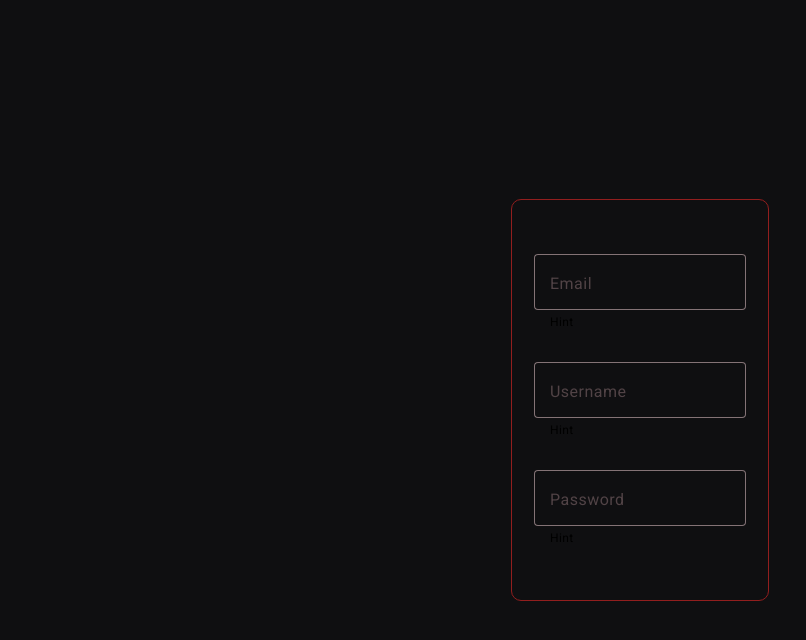
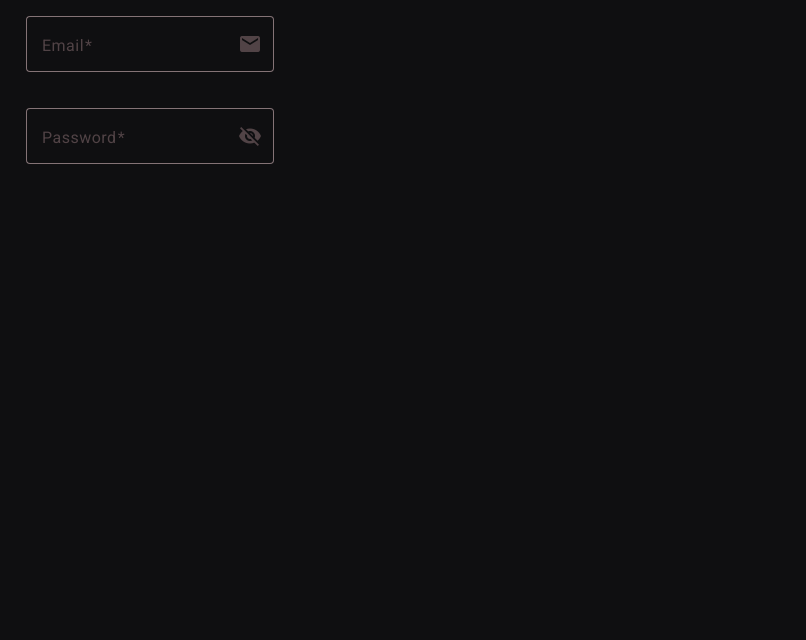
Before and after one commit to chopsticks-user/Springular, an Angular app in the folder frontend/: page /signup in a window 1280 px wide. Shown: the top 640 px of the page, without its empty margins (0-806 px from the left). Built offline with nearby package versions, Linux system fonts and the light colour scheme.

Commit message:
Apply theme color to input text

```diff
--- a/frontend/src/app/components/login/login.component.css
+++ b/frontend/src/app/components/login/login.component.css
@@ -1,22 +1,20 @@
 :host {
   --prompt-border: 1px solid var(--border-secondary);
+  --text-color: var(--foreground-light);
 }
 
 .container {
   display: flex;
-  height: 100%;
+  flex-direction: column;
   justify-content: center;
   align-items: center;
+  width: 300px;
 }
 
-.prompt-container {
-  display: flex;
-  flex-direction: column;
-  padding-top: 50px;
-  /* justify-content: center; */
-  align-items: center;
-  width: 20%;
-  height: 50%;
-  border: var(--prompt-border);
-  border-radius: 10px;
+mat-hint {
+  color: var(--text-color);
 }
+
+#mat-input-0 {
+  color: var(--text-color);
+}
--- a/frontend/src/app/components/login/login.component.html
+++ b/frontend/src/app/components/login/login.component.html
@@ -1,16 +1,18 @@
-<!-- <mat-dialog-content>
+<div class="container">
   <form [formGroup]="login">
     <p>
       <mat-form-field appearance="outline">
         <mat-label>Email</mat-label>
-        <input formControlName="email" matInput style="color: white" />
+        <input formControlName="email" matInput />
         <mat-icon matSuffix>mail</mat-icon>
+        <mat-hint></mat-hint>
       </mat-form-field>
     </p>
     <p>
       <mat-form-field appearance="outline">
         <mat-label>Password</mat-label>
         <input
+          class="text-field"
           matInput
           [type]="hide ? 'password' : 'text'"
           formControlName="password"
@@ -20,11 +22,8 @@
         <mat-icon matSuffix (click)="hide = !hide">
           {{ hide ? "visibility_off" : "visibility" }}
         </mat-icon>
+        <mat-hint></mat-hint>
       </mat-form-field>
     </p>
   </form>
-</mat-dialog-content> -->
-<!-- <mat-dialog-actions>
-  <button mat-button (click)="onNoClick()">No Thanks</button>
-  <button mat-button cdkFocusInitial>Ok</button>
-</mat-dialog-actions> -->
+</div>
--- a/frontend/src/app/components/signup/signup.component.css
+++ b/frontend/src/app/components/signup/signup.component.css
@@ -1,21 +1,20 @@
 :host {
   --prompt-border: 1px solid var(--border-secondary);
+  --text-color: var(--foreground-light);
 }
 
 .container {
   display: flex;
-  height: 100%;
-  justify-content: center;
-  align-items: center;
-}
-
-.prompt-container {
-  display: flex;
   flex-direction: column;
   justify-content: center;
   align-items: center;
-  width: 20%;
-  height: 50%;
-  border: var(--prompt-border);
-  border-radius: 10px;
+  width: 300px;
 }
+
+mat-hint {
+  color: var(--text-color);
+}
+
+#mat-input-0 {
+  color: var(--text-color);
+}
--- a/frontend/src/app/components/signup/signup.component.html
+++ b/frontend/src/app/components/signup/signup.component.html
@@ -1,25 +1,29 @@
 <div class="container">
-  <div class="prompt-container">
+  <form [formGroup]="signup">
     <p>
       <mat-form-field appearance="outline">
         <mat-label>Email</mat-label>
-        <input matInput placeholder="" />
-        <mat-hint>Hint</mat-hint>
-      </mat-form-field>
-    </p>
-    <p>
-      <mat-form-field appearance="outline">
-        <mat-label>Username</mat-label>
-        <input matInput placeholder="" />
-        <mat-hint>Hint</mat-hint>
+        <input formControlName="email" matInput />
+        <mat-icon matSuffix>mail</mat-icon>
+        <mat-hint></mat-hint>
       </mat-form-field>
     </p>
     <p>
       <mat-form-field appearance="outline">
         <mat-label>Password</mat-label>
-        <input matInput placeholder="" />
-        <mat-hint>Hint</mat-hint>
+        <input
+          class="text-field"
+          matInput
+          [type]="hide ? 'password' : 'text'"
+          formControlName="password"
+          required
+          style="color: white"
+        />
+        <mat-icon matSuffix (click)="hide = !hide">
+          {{ hide ? "visibility_off" : "visibility" }}
+        </mat-icon>
+        <mat-hint></mat-hint>
       </mat-form-field>
     </p>
-  </div>
+  </form>
 </div>
--- a/frontend/src/app/components/signup/signup.component.ts
+++ b/frontend/src/app/components/signup/signup.component.ts
@@ -1,4 +1,10 @@
 import { Component } from '@angular/core';
+import {
+  FormControl,
+  FormGroup,
+  ReactiveFormsModule,
+  Validators,
+} from '@angular/forms';
 import { MatFormFieldModule } from '@angular/material/form-field';
 import { MatIconModule } from '@angular/material/icon';
 import { MatInputModule } from '@angular/material/input';
@@ -6,8 +12,30 @@ import { MatInputModule } from '@angular/material/input';
 @Component({
   selector: 'app-signup',
   standalone: true,
-  imports: [MatFormFieldModule, MatInputModule, MatIconModule],
+  imports: [
+    MatFormFieldModule,
+    MatInputModule,
+    MatIconModule,
+    ReactiveFormsModule,
+  ],
   templateUrl: './signup.component.html',
   styleUrl: './signup.component.css',
 })
-export class SignupComponent {}
+export class SignupComponent {
+  signup: FormGroup = new FormGroup({
+    email: new FormControl('', [Validators.email, Validators.required]),
+    password: new FormControl('', [
+      Validators.required,
+      Validators.minLength(3),
+    ]),
+  });
+  hide = true;
+
+  get email() {
+    return this.signup.get('email');
+  }
+
+  get password() {
+    return this.signup.get('password');
+  }
+}
--- a/frontend/src/app/components/welcome/welcome.component.css
+++ b/frontend/src/app/components/welcome/welcome.component.css
@@ -2,11 +2,12 @@
   --header-height: 3rem;
   --header-padding: 25px;
   --button-background-color: var(--foreground-primary);
-  --button-border-color: var(--border-secondary);
   --button-width: 100px;
   --button-margin: 10px;
   --text-color: var(--foreground-light);
   --button-shadow: var(--shadow-primary);
+  --dialog-background: var(--background-secondary);
+  --dialog-border: 1px solid var(--border-secondary);
 }
 
 .container {
@@ -27,6 +28,12 @@
   color: var(--text-color);
 }
 
+dialog {
+  background-color: var(--dialog-background);
+  border: var(--dialog-border);
+  border-radius: 10px;
+}
+
 dialog::backdrop {
   backdrop-filter: blur(2px);
 }
--- a/frontend/src/app/components/welcome/welcome.component.html
+++ b/frontend/src/app/components/welcome/welcome.component.html
@@ -2,7 +2,12 @@
   <div class="main-container">
     <h1 class="welcome-message">Welcome to Springular!</h1>
     <button mat-flat-button (click)="openAuthModal()">Get Started</button>
-    <dialog #authModal style="width: 100px; height: 200px">
+    <dialog #authModal>
+      @if (showLogin){
+      <app-login></app-login>
+      }@else {
+      <app-signup></app-signup>
+      }
       <button (click)="closeAuthModal()">Close</button>
     </dialog>
   </div>
--- a/frontend/src/app/components/welcome/welcome.component.ts
+++ b/frontend/src/app/components/welcome/welcome.component.ts
@@ -3,22 +3,32 @@ import { RouterLink, RouterLinkActive, RouterOutlet } from '@angular/router';
 import { MatButtonModule } from '@angular/material/button';
 import { MatDialog } from '@angular/material/dialog';
 import { LoginComponent } from '../login/login.component';
+import { SignupComponent } from '../signup/signup.component';
 
 @Component({
   selector: 'app-welcome',
   standalone: true,
-  imports: [RouterOutlet, RouterLink, RouterLinkActive, MatButtonModule],
+  imports: [
+    RouterOutlet,
+    RouterLink,
+    RouterLinkActive,
+    MatButtonModule,
+    LoginComponent,
+    SignupComponent,
+  ],
   templateUrl: './welcome.component.html',
   styleUrl: './welcome.component.css',
 })
 export class WelcomeComponent {
-  @ViewChild('authModal') authModal!: ElementRef;
+  @ViewChild('authModal') authModal!: ElementRef<HTMLDialogElement>;
+  showLogin: boolean = false;
 
   openAuthModal() {
     this.authModal.nativeElement.showModal();
   }
 
   closeAuthModal() {
+    // TODO: clear input before closing
     this.authModal.nativeElement.close();
   }
 }
```
Also changed, not shown: frontend/src/app/components/login/login.component.ts (+0 -18 lines).
